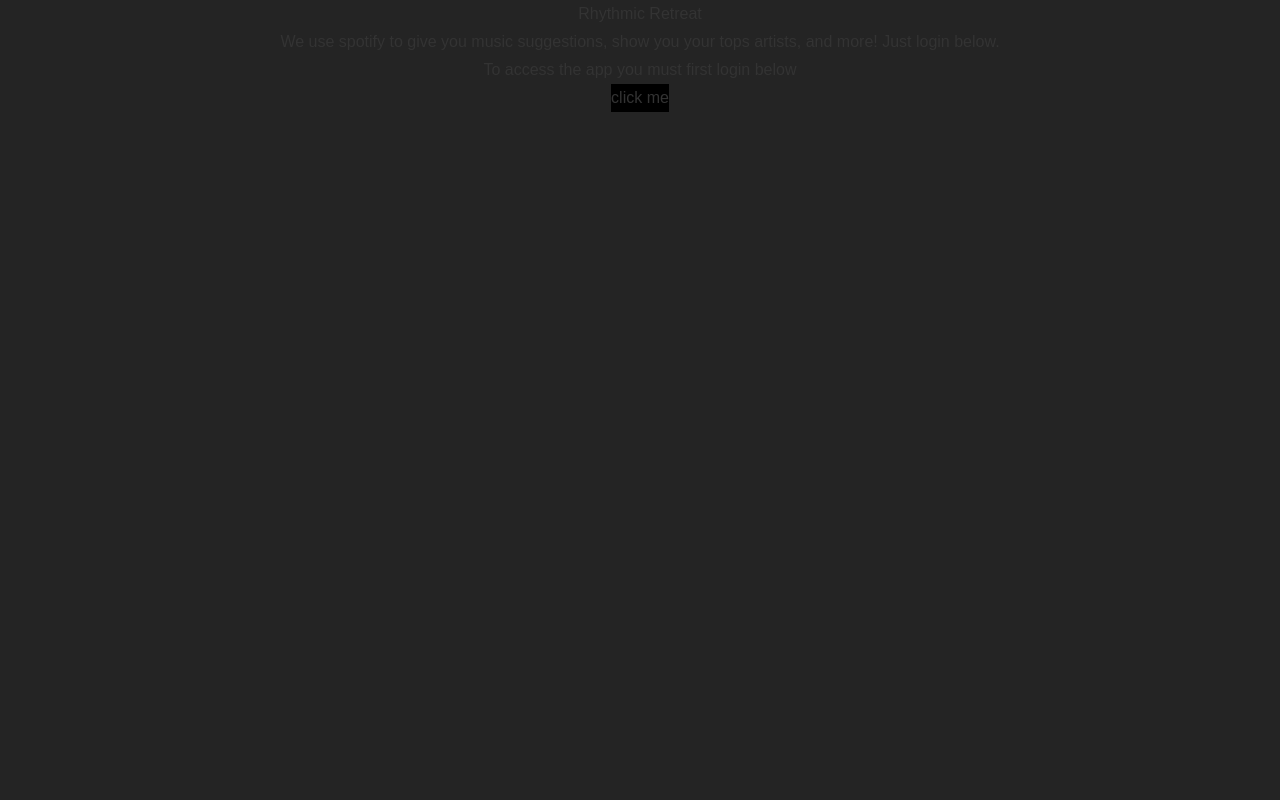
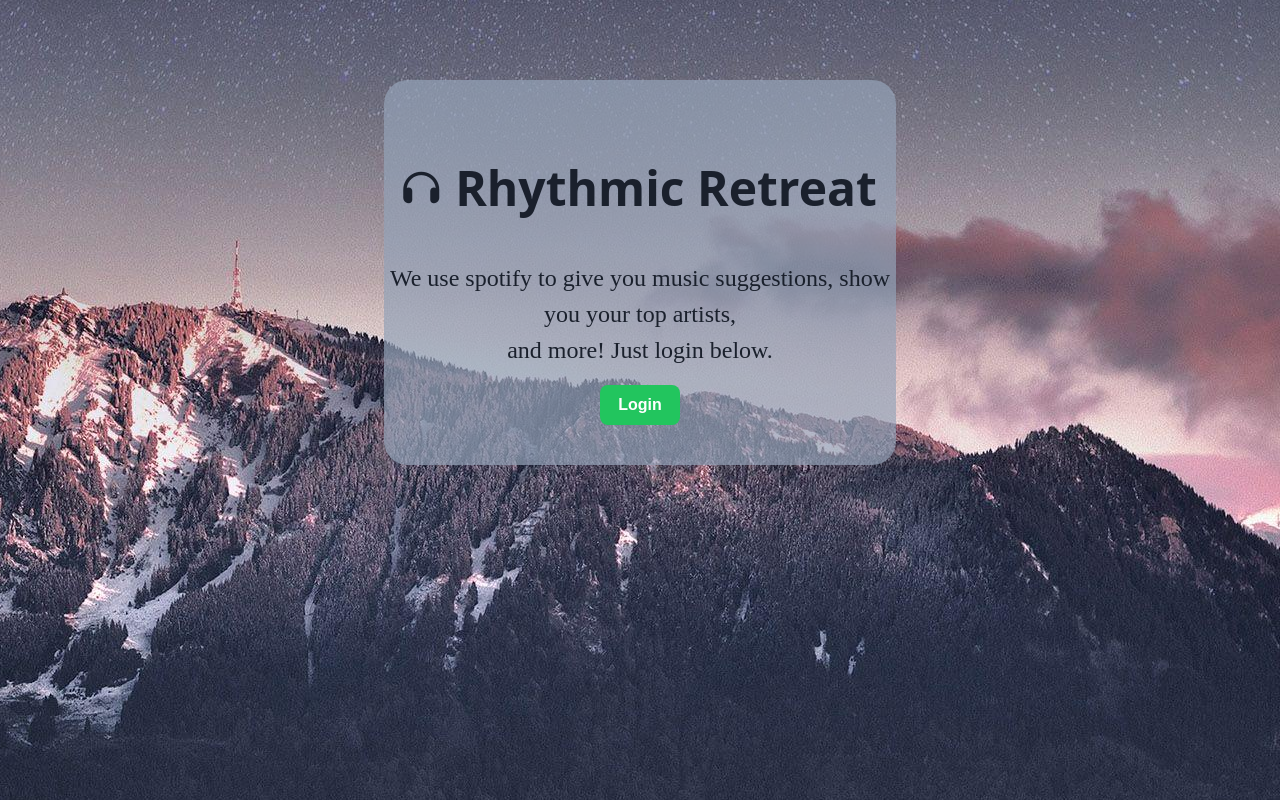
Before and after one commit to kbulau/rhythmic_retreat, a React (Vite) app: page / in a window 1280 px wide. Built offline with nearby package versions, Linux system fonts and the light colour scheme.

Commit message:
add home page

```diff
--- a/index.html
+++ b/index.html
@@ -8,6 +8,12 @@
     <link
       href="https://fonts.googleapis.com/css2?family=Playfair+Display&family=Source+Sans+3:wght@300&display=swap"
       rel="stylesheet" />
+    <link
+      rel="stylesheet"
+      href="path/to/font-awesome/css/font-awesome.min.css" />
+    <script
+      src="https://kit.fontawesome.com/f28b9c7054.js"
+      crossorigin="anonymous"></script>
     <meta name="viewport" content="width=device-width, initial-scale=1.0" />
     <title>Vite + React</title>
   </head>
--- a/src/App.jsx
+++ b/src/App.jsx
@@ -1,24 +1,30 @@
-// import {useState} from 'react';
-
-import './App.css';
-
-function App() {
+export default function App() {
   return (
     <>
-      <div>Rhythmic Retreat</div>
-      <div>
-        We use spotify to give you music suggestions, show you your tops
-        artists, and more! Just login below.
+      <div className="background h-screen pt-20">
+        <div className="bg-slate-400  bg-opacity-70 py-10 mx-96 rounded-3xl">
+          <div className="flex justify-center items-center gap-4 mb-[-20px]">
+            <i className="fa-solid fa-headphones fa-xl"></i>
+            <h1 className="font-[sans]">Rhythmic Retreat</h1>
+          </div>
+
+          <div className="">
+            <p className="font-[play] mb-4">
+              We use spotify to give you music suggestions, show you your top
+              artists,
+              <br />
+              and more! Just login below.
+            </p>
+          </div>
+          <button className="w-20 h-10 border-none rounded-lg bg-green-500">
+            <a
+              href="/api/token"
+              className="no-underline text-white font-bold text-base">
+              Login
+            </a>
+          </button>
+        </div>
       </div>
-      <div className=" border-stone-100 border-2">
-        {' '}
-        To access the app you must first login below
-      </div>
-      <button className="bg-black">
-        <a href="/api/token"> click me</a>
-      </button>
     </>
   );
 }
-
-export default App;
--- /dev/null
+++ b/src/Home.jsx
@@ -0,0 +1,20 @@
+export default function Home() {
+  return (
+    <>
+      <div className="flex">
+        <div className="m-0 p-0 w-[200px] bg-blue-950 h-screen flex flex-col gap-4 pt-10">
+          <div className="text-slate-500 text-s">Browse</div>
+          <div className="text-slate-500">music</div>
+          <div className="text-slate-500">Stations</div>
+          <div className="text-slate-500"> mv</div>
+          <div className="text-slate-500 pb-4">Artist</div>
+          <h3 className="text-slate-300">Playlists</h3>
+        </div>
+        <div>
+          <header>Hello</header>
+          <div>noway</div>
+        </div>
+      </div>
+    </>
+  );
+}
--- a/src/index.css
+++ b/src/index.css
@@ -1,10 +1,10 @@
-@tailwind base;
+/* @tailwind base; */
 @tailwind components;
 @tailwind utilities;
 :root {
   --play: 'Playfair Display', serif;
   --sans: 'Source Sans 3', sans-serif;
-  --base-size: 1rem;
+  --base-size: 1.5rem;
   --scale: 1.25;
   --h1: calc(var(--h2) * var(--scale));
   --h2: calc(var(--h3) * var(--scale));
@@ -14,15 +14,10 @@
   --h6: var(--base-size);
   line-height: 1.5;
   font-weight: 400;
-
-  color-scheme: light dark;
-  color: rgba(255, 255, 255, 0.87);
-  background-color: #242424;
-
   font-synthesis: none;
   text-rendering: optimizeLegibility;
-  -webkit-font-smoothing: antialiased;
-  -moz-osx-font-smoothing: grayscale;
+  /* -webkit-font-smoothing: antialiased;
+  -moz-osx-font-smoothing: grayscale; */
 }
 html {
   box-sizing: border-box;
@@ -42,3 +37,9 @@ body {
   padding: 0;
   text-align: center;
 }
+
+.background {
+  background-image: url(./assets/login-background.jpeg);
+  background-repeat: none;
+  background-position: center;
+}
--- a/src/main.jsx
+++ b/src/main.jsx
@@ -1,11 +1,25 @@
-import React from 'react';
-import ReactDOM from 'react-dom/client';
+import * as React from 'react';
+import * as ReactDOM from 'react-dom/client';
 import App from './App.jsx';
-import './reset.css';
+import Home from './Home.jsx';
+import {RouterProvider, createBrowserRouter} from 'react-router-dom';
+import {ChakraProvider} from '@chakra-ui/react';
 import './index.css';
 
+const router = createBrowserRouter([
+  {
+    path: '/',
+    element: <App />,
+  },
+  {
+    path: '/home',
+    element: <Home />,
+  },
+]);
 ReactDOM.createRoot(document.getElementById('root')).render(
   <React.StrictMode>
-    <App />
+    <ChakraProvider resetCSS={false}>
+      <RouterProvider router={router} />
+    </ChakraProvider>
   </React.StrictMode>
 );
--- a/src/reset.css
+++ /dev/null
@@ -1,274 +0,0 @@
-html,
-body,
-body div,
-span,
-object,
-iframe,
-h1,
-h2,
-h3,
-h4,
-h5,
-h6,
-p,
-blockquote,
-pre,
-abbr,
-address,
-cite,
-code,
-del,
-dfn,
-em,
-img,
-ins,
-kbd,
-q,
-samp,
-small,
-strong,
-sub,
-sup,
-var,
-b,
-i,
-dl,
-dt,
-dd,
-ol,
-ul,
-li,
-fieldset,
-form,
-label,
-legend,
-table,
-caption,
-tbody,
-tfoot,
-thead,
-tr,
-th,
-td,
-article,
-aside,
-figure,
-footer,
-header,
-menu,
-nav,
-section,
-time,
-mark,
-audio,
-video,
-details,
-summary {
-  margin: 0;
-  padding: 0;
-  border: 0;
-  font-size: 100%;
-  font-weight: normal;
-  vertical-align: baseline;
-  background: transparent;
-}
-
-main,
-article,
-aside,
-figure,
-footer,
-header,
-nav,
-section,
-details,
-summary {
-  display: block;
-}
-
-html {
-  box-sizing: border-box;
-}
-
-*,
-*:before,
-*:after {
-  box-sizing: inherit;
-}
-
-img {
-  max-width: 100%;
-}
-
-ul {
-  list-style: none;
-} /* we'll restore bullets as needed for content */
-
-blockquote,
-q {
-  quotes: none;
-}
-
-blockquote:before,
-blockquote:after,
-q:before,
-q:after {
-  content: '';
-  content: none;
-}
-
-a {
-  margin: 0;
-  padding: 0;
-  font-size: 100%;
-  vertical-align: baseline;
-  background: transparent;
-}
-
-del {
-  text-decoration: line-through;
-}
-
-abbr[title],
-dfn[title] {
-  border-bottom: 1px dotted #000;
-  cursor: help;
-}
-
-table {
-  border-collapse: separate;
-  border-spacing: 0;
-  text-align: left;
-}
-th {
-  font-weight: bold;
-  vertical-align: bottom;
-}
-td {
-  font-weight: normal;
-  vertical-align: top;
-}
-td img {
-  vertical-align: top;
-}
-
-hr {
-  display: block;
-  height: 1px;
-  border: 0;
-  border-top: 1px solid #999;
-  margin: 1rem 0;
-  padding: 0;
-}
-
-input,
-select {
-  vertical-align: middle;
-}
-
-pre {
-  white-space: pre-line;
-}
-
-input[type='radio'] {
-  vertical-align: text-bottom;
-}
-input[type='checkbox'] {
-  vertical-align: bottom;
-}
-
-small {
-  font-size: 0.8rem;
-}
-
-strong {
-  font-weight: bold;
-}
-
-sub,
-sup {
-  font-size: 0.8rem;
-  line-height: 0;
-  position: relative;
-}
-sup {
-  top: -0.5rem;
-}
-sub {
-  bottom: -0.25rem;
-}
-
-pre,
-code,
-kbd,
-samp {
-  font-family: monospace, sans-serif;
-}
-
-label,
-input[type='button'],
-input[type='submit'],
-input[type='file'],
-button {
-  cursor: pointer;
-}
-
-button,
-input,
-select,
-textarea {
-  margin: 0;
-}
-
-ins {
-  background-color: var(--highlight-color);
-  color: #000;
-  text-decoration: none;
-}
-mark {
-  background-color: var(--highlight-color);
-  color: #000;
-  font-style: italic;
-  font-weight: bold;
-}
-
-blockquote {
-  padding: 2rem;
-  border-left: 1px solid #333;
-}
-
-.clearfix:after {
-  content: '';
-  display: table;
-  clear: both;
-} /* https://css-tricks.com/snippets/css/clear-fix/ */
-
-/* ———— END THE GENERIC RESETS ———— */
-
-:root {
-  --font-system: system-ui, 'Segoe UI', Roboto, Helvetica, Arial, sans-serif,
-    'Apple Color Emoji', 'Segoe UI Emoji', 'Segoe UI Symbol'; /* https://css-tricks.com/snippets/css/system-font-stack */
-  --text-color: #333;
-  --featured-color: #03f;
-  --featured-color-hover: #69f;
-  --highlight-color: #fcd700;
-}
-
-body {
-  font-size: 16px;
-  font-family: var(--font-system);
-  color: var(--text-color);
-}
-
-a {
-  color: var(--featured-color);
-}
-a:hover {
-  color: var(--featured-color-hover);
-}
-
-@media screen and (max-width: 480px) {
-}
-
-@media print {
-}
--- a/tailwind.config.js
+++ b/tailwind.config.js
@@ -3,6 +3,10 @@ export default {
   content: ['./index.html', './src/**/*.{js,jsx}'],
   theme: {
     extend: {},
+    fontFamily: {
+      play: ['Playfair Display', 'serif'],
+      sans: ['Source Sans 3', 'sans-serif'],
+    },
   },
   plugins: [],
 };
--- a/vite.config.js
+++ b/vite.config.js
@@ -19,4 +19,7 @@ export default defineConfig({
       },
     },
   },
+  optimizeDeps: {
+    exclude: ['@fontawesome'],
+  },
 });
```
Also changed, not shown: package.json (+8 -1 lines), src/assets/login-background.jpeg (added), 1 other file (tests, documents, lock files or other folders).
